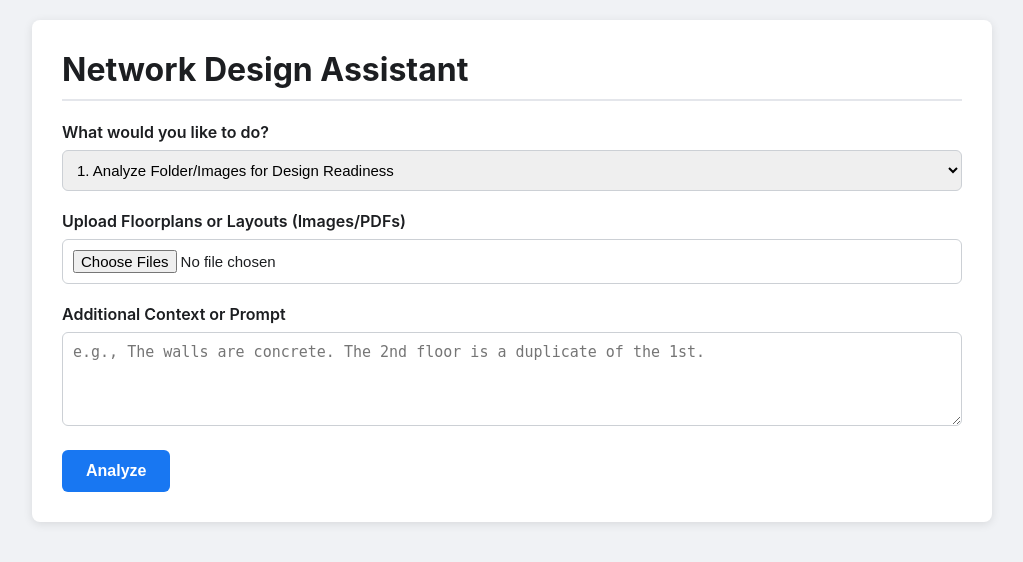
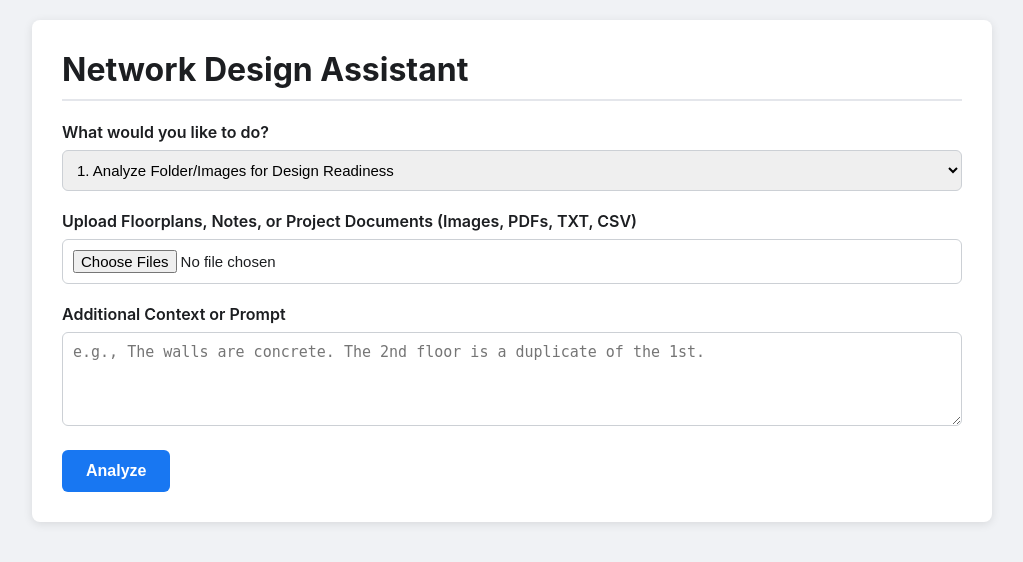
Before and after one commit to mattwegesin/network-design-assistant, a Flask app: page / in a window 1280 px wide. Shown: the top 562 px of the page, without its empty margins (128-1151 px from the left). Run offline with Flask 3, Linux system fonts and the light colour scheme; some libraries are stand-ins or nearby versions.

Commit message:
Update app to support PDFs, TXT, and CSV files

```diff
--- a/app.py
+++ b/app.py
@@ -127,8 +127,8 @@ def get_reference_content(brand_file):
     except FileNotFoundError:
         return ""
 
-def process_image(file):
-    # Read the file and encode to base64
+def process_file(file):
+    # Read the file and get bytes
     bytes_data = file.read()
     # Reset file pointer if needed again
     file.seek(0)
@@ -184,12 +184,12 @@ def analyze():
 
     for file in uploaded_files:
         if file.filename:
-            image_part = process_image(file)
+            file_part = process_file(file)
             contents.append(types.Part.from_bytes(
-                data=image_part['data'],
-                mime_type=image_part['mime_type'],
+                data=file_part['data'],
+                mime_type=file_part['mime_type'],
             ))
-            has_images = True
+            has_files = True
 
     # Build the final text prompt
     final_prompt = prompt
--- a/templates/index.html
+++ b/templates/index.html
@@ -123,8 +123,8 @@
         </div>
 
         <div class="form-group">
-            <label for="files">Upload Floorplans or Layouts (Images/PDFs)</label>
-            <input type="file" id="files" name="files" multiple accept="image/*,application/pdf">
+            <label for="files">Upload Floorplans, Notes, or Project Documents (Images, PDFs, TXT, CSV)</label>
+            <input type="file" id="files" name="files" multiple accept="image/*,application/pdf,text/plain,text/csv,text/markdown">
         </div>
 
         <div class="form-group">
```
